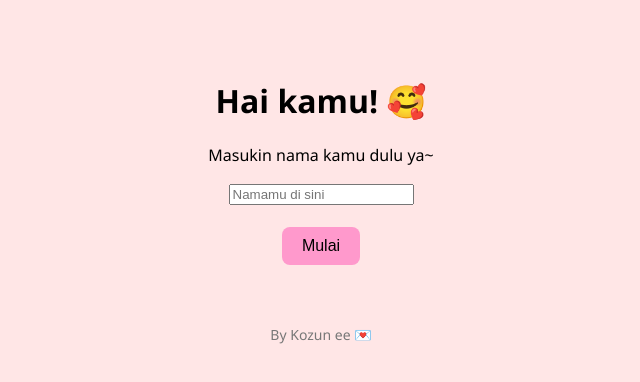
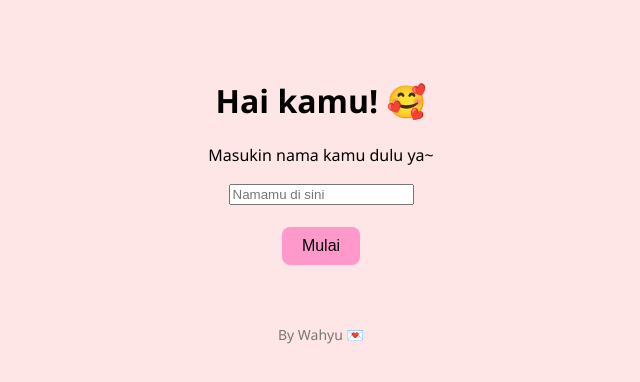
Before and after one commit to Websiteku2025/for-u, a plain HTML site: page index.html in a window 1280 px wide. Shown: the full height of the page, 319-959 px from the left. Drawn offline with Linux system fonts and the light colour scheme.

Commit message:
Update index.html

```diff
--- a/index.html
+++ b/index.html
@@ -66,7 +66,7 @@
   </div>
 
   <footer>
-    <p>By Kozun ee 💌</p>
+    <p>By Wahyu 💌</p>
   </footer>
 
   <script>
```
